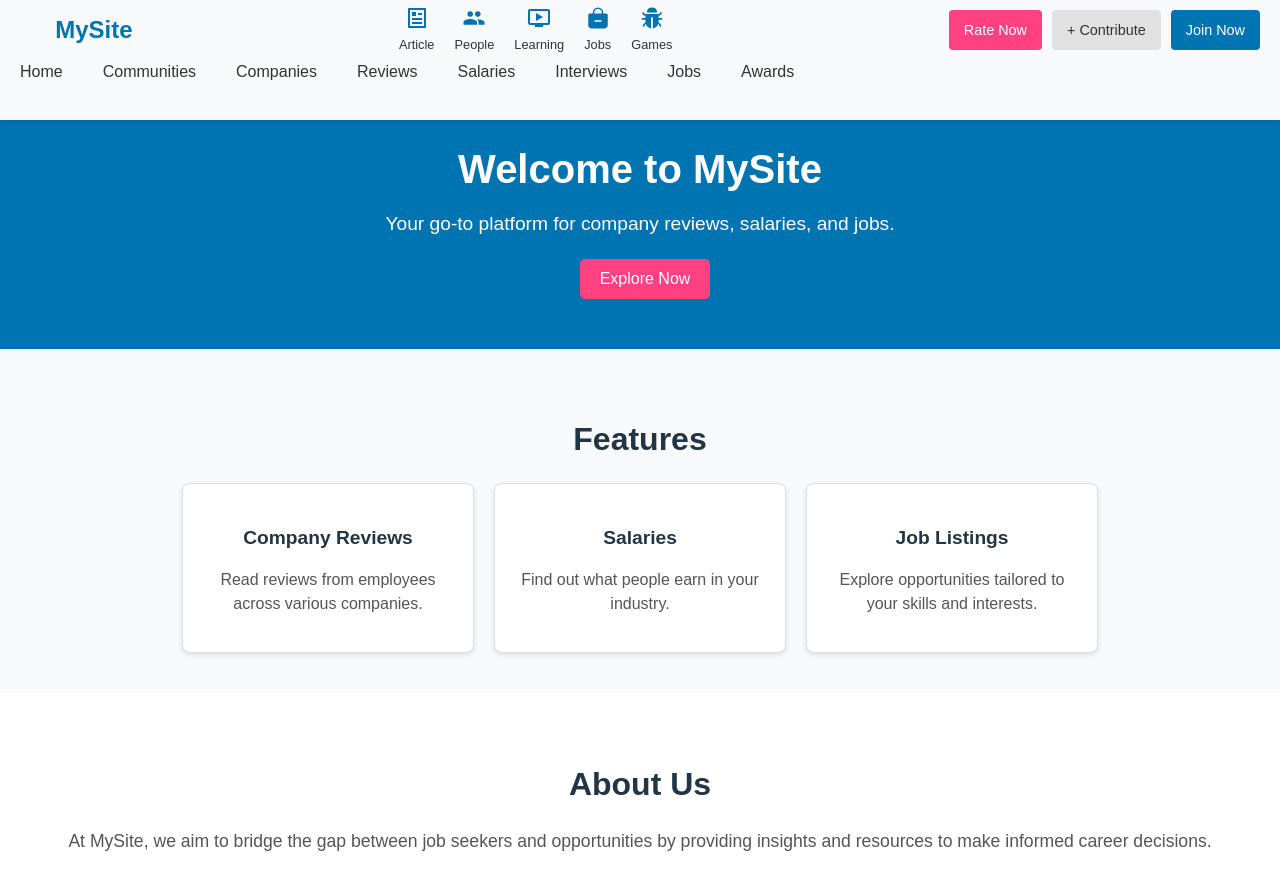
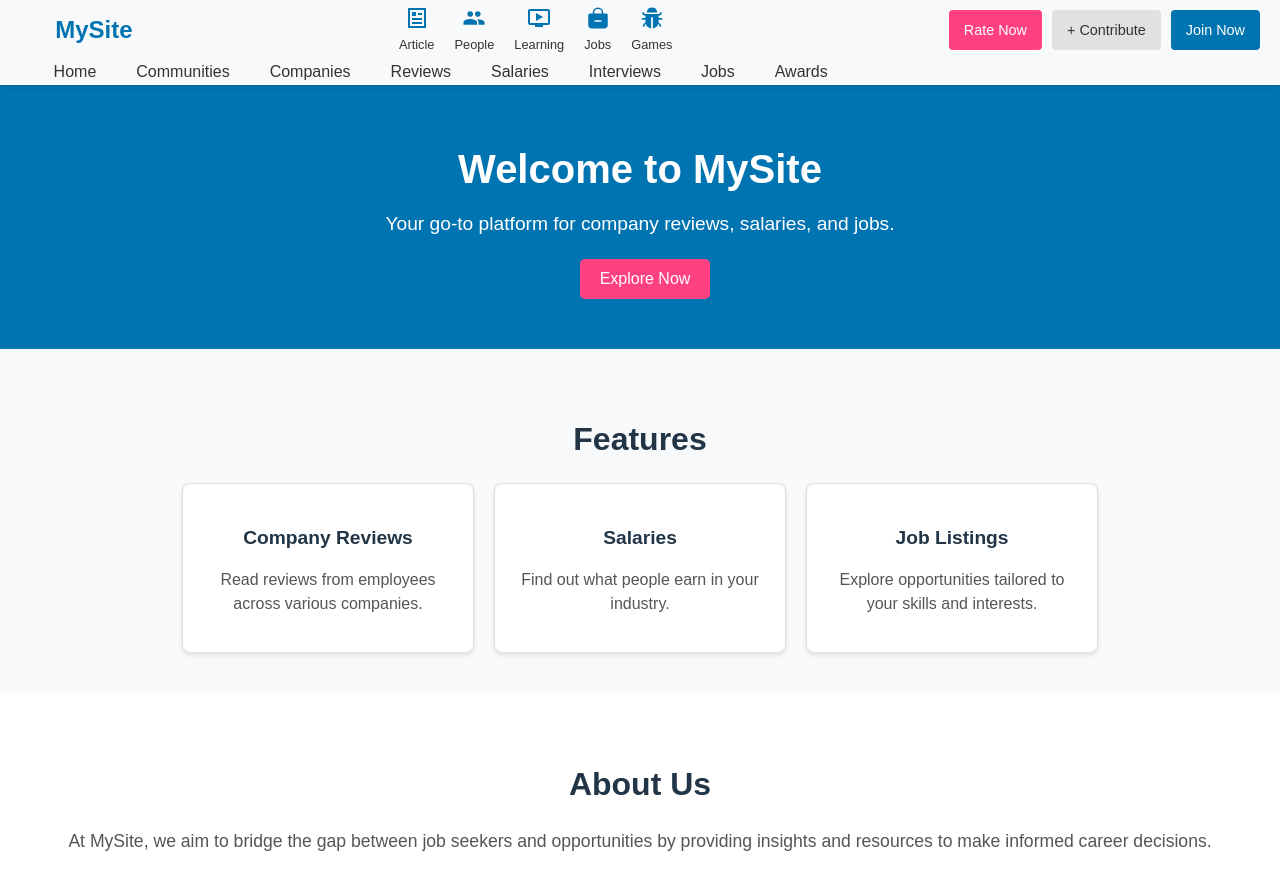
Before and after one commit to iasiddiqui/Freelance, a React (Vite) app: page / in a window 1280 px wide. Shown: the top 890 px of the page. Built offline with nearby package versions, Linux system fonts and the light colour scheme.

Commit message:
change in navbar

```diff
--- a/src/components/Navbar/Navbar.css
+++ b/src/components/Navbar/Navbar.css
@@ -127,7 +127,8 @@ body {
     display: flex;
     flex-direction: column;
     align-items: left;
-    height: 60px;
+    height: 25px;
+    margin-left: 2.1rem;
     padding: 0;
   }
 
```
